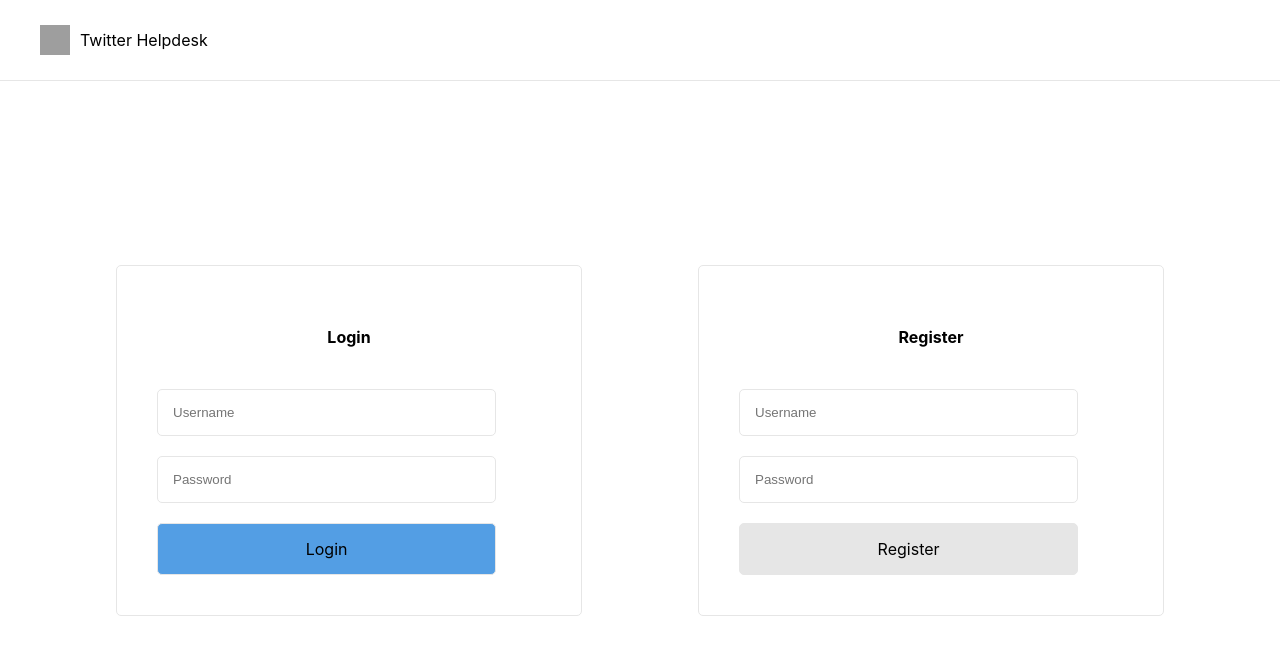
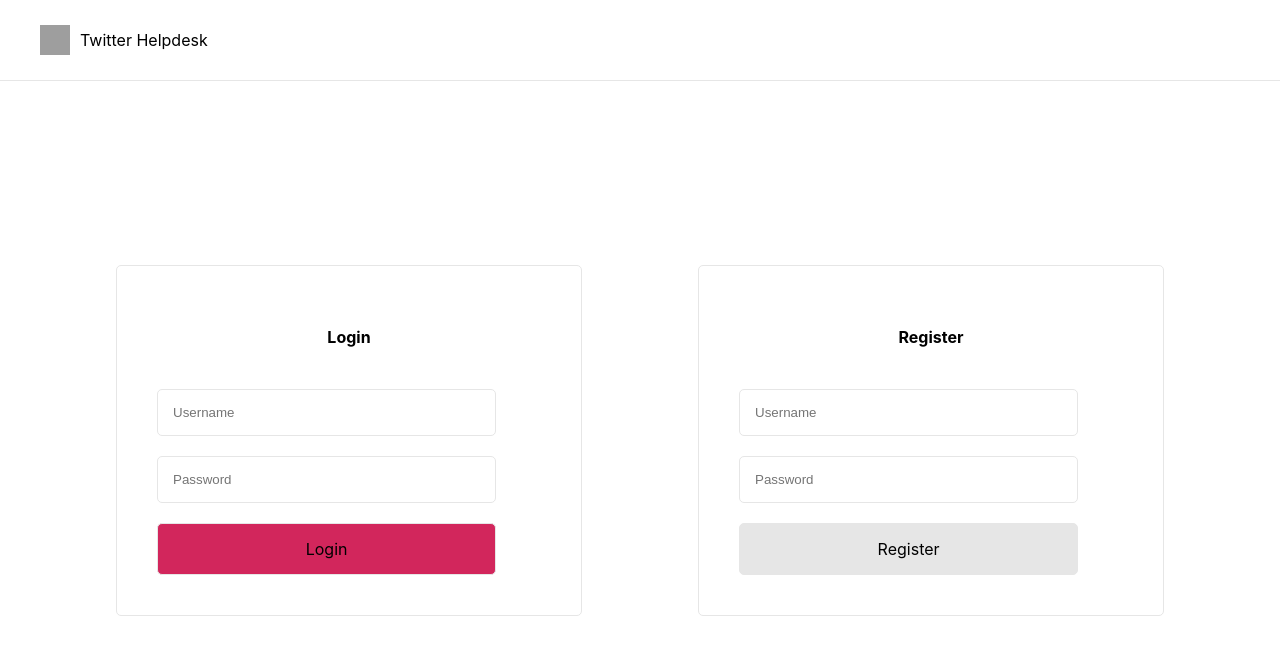
Before and after one commit to jagruteebanda/twitter-helpdesk-client, a React (Create React App) app: page / in a window 1280 px wide. In both pictures the pointer is over the element "Login". Shown: the top 654 px of the page. Built offline with nearby package versions, Linux system fonts and the light colour scheme; grey boxes are pictures that could not be loaded.

Commit message:
changed hover colour

```diff
--- a/src/styles/LoginAndRegister.css
+++ b/src/styles/LoginAndRegister.css
@@ -66,5 +66,5 @@
 }
 
 .submit-button:hover {
-  background-color: #539ee4;
+  background-color: #d2265c;
 }
```
